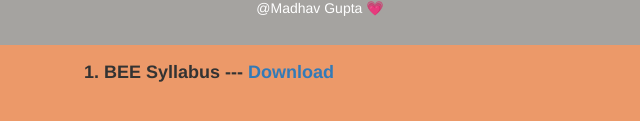
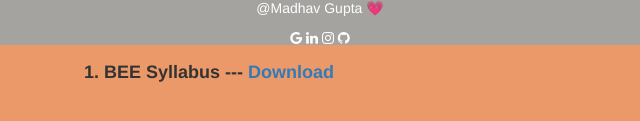
Before and after one commit to madhavgupta07/Notes-Hub, a plain HTML site: page Subjects/BEE/BEE.html in a window 1280 px wide. Shown: the part 755-876 px from the top of the page, 320-960 px from the left. Drawn offline with nearby package versions, Linux system fonts and the light colour scheme; a web font is replaced by a local one.

Commit message:
Update BEE.html

```diff
--- a/Subjects/BEE/BEE.html
+++ b/Subjects/BEE/BEE.html
@@ -10,6 +10,7 @@
     <link href="https://fonts.googleapis.com/css2?family=Langar&display=swap" rel="stylesheet">
     <link href="https://fonts.googleapis.com/css2?family=Permanent+Marker&display=swap" rel="stylesheet">
     <link href="https://fonts.googleapis.com/css2?family=Bungee&display=swap" rel="stylesheet">
+    <link rel="stylesheet" href="https://cdnjs.cloudflare.com/ajax/libs/font-awesome/4.7.0/css/font-awesome.min.css">
 </head>
 <body style=" background-color:#ec9563f5;">
     <nav class=" navbar navbar-default " style="background:  #a5a3a0;">
@@ -61,6 +62,10 @@
     </div><br><br><br>
     <footer>
         <p style="margin-top: 1%;">@Madhav Gupta 💗</p>
+        <a href="mailto:madhavgupta5555@gmail.com" class="fa fa-google" style="color: white; text-decoration: none;"></a>
+        <a href="https://www.linkedin.com/in/developermadhavgupta07/" class="fa fa-linkedin" style="color: white; text-decoration: none;"></a>
+        <a href="https://www.instagram.com/madhavgupta1218/" class="fa fa-instagram" style="color: white; text-decoration: none;"></a>
+        <a href="https://github.com/madhavgupta07" class="fa fa-github" style="color: white; text-decoration: none;"></a>
       </footer>
     </body>
     </html>
```
